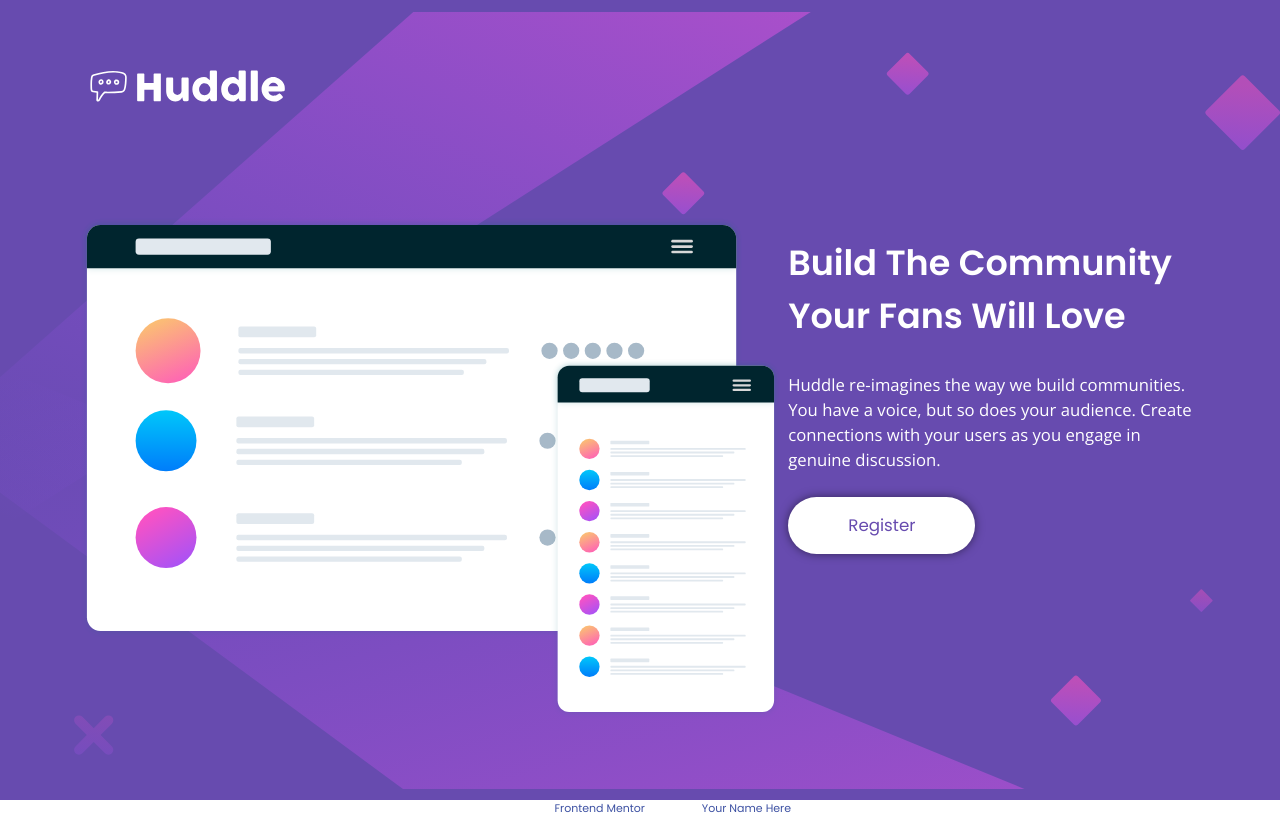
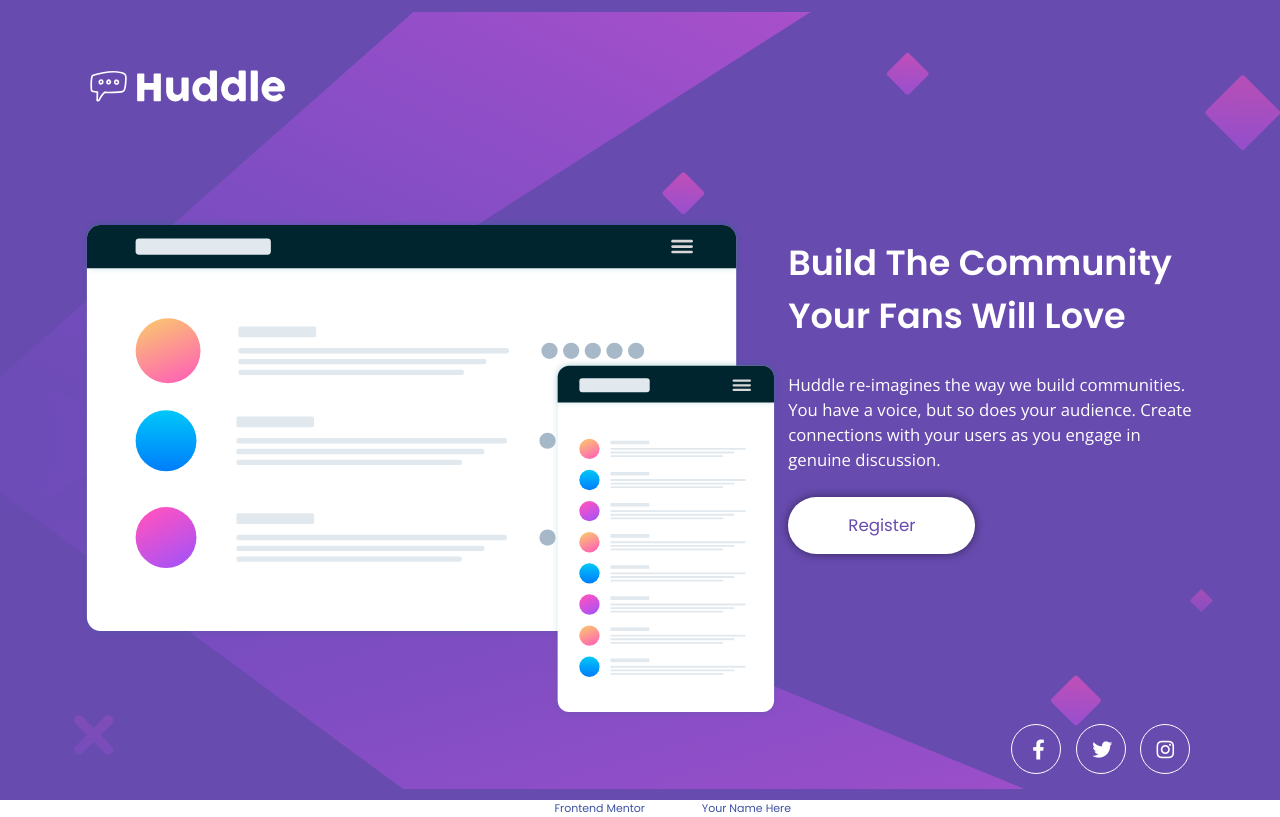
Before and after one commit to vishvas-choudhary/Huddle-singlePage, a plain HTML site: page index.html in a window 1280 px wide. Drawn offline with nearby package versions, Linux system fonts and the light colour scheme.

Commit message:
footer added

```diff
--- a/index.html
+++ b/index.html
@@ -18,6 +18,12 @@
     <link
       href="https://fonts.googleapis.com/css2?family=Open+Sans&display=swap"
       rel="stylesheet"
+    />
+    <link
+      rel="stylesheet"
+      href="https://pro.fontawesome.com/releases/v5.10.0/css/all.css"
+      integrity="sha384-AYmEC3Yw5cVb3ZcuHtOA93w35dYTsvhLPVnYs9eStHfGJvOvKxVfELGroGkvsg+p"
+      crossorigin="anonymous"
     />
     <link rel="stylesheet" href="./scss/style.css" />
     <title>
@@ -58,6 +64,18 @@
           <a href="#" class="button">Register</a>
         </div>
       </section>
+
+      <footer class="footer">
+        <a href="#">
+          <i class="fab fa-facebook-f"></i>
+        </a>
+        <a href="#">
+          <i class="fab fa-twitter"></i>
+        </a>
+        <a href="#">
+          <i class="fab fa-instagram"></i>
+        </a>
+      </footer>
     </main>
 
     <footer>
--- a/scss/style.scss
+++ b/scss/style.scss
@@ -45,3 +45,28 @@ main {
     }
   }
 }
+
+.footer {
+  text-align: right;
+
+  a {
+    color: white;
+    display: inline-block;
+    border: 1px solid white;
+    border-radius: 50px;
+    width: 5rem;
+    height: 5rem;
+    margin-right: 1rem;
+    transition: all 0.2s ease-in-out;
+
+    &:hover {
+      color: $softMagenta;
+      border-color: $softMagenta;
+    }
+  }
+
+  i {
+    font-size: 2rem;
+    padding: 1.55rem;
+  }
+}
```
Also changed, not shown: scss/style.css, 1 other file.
